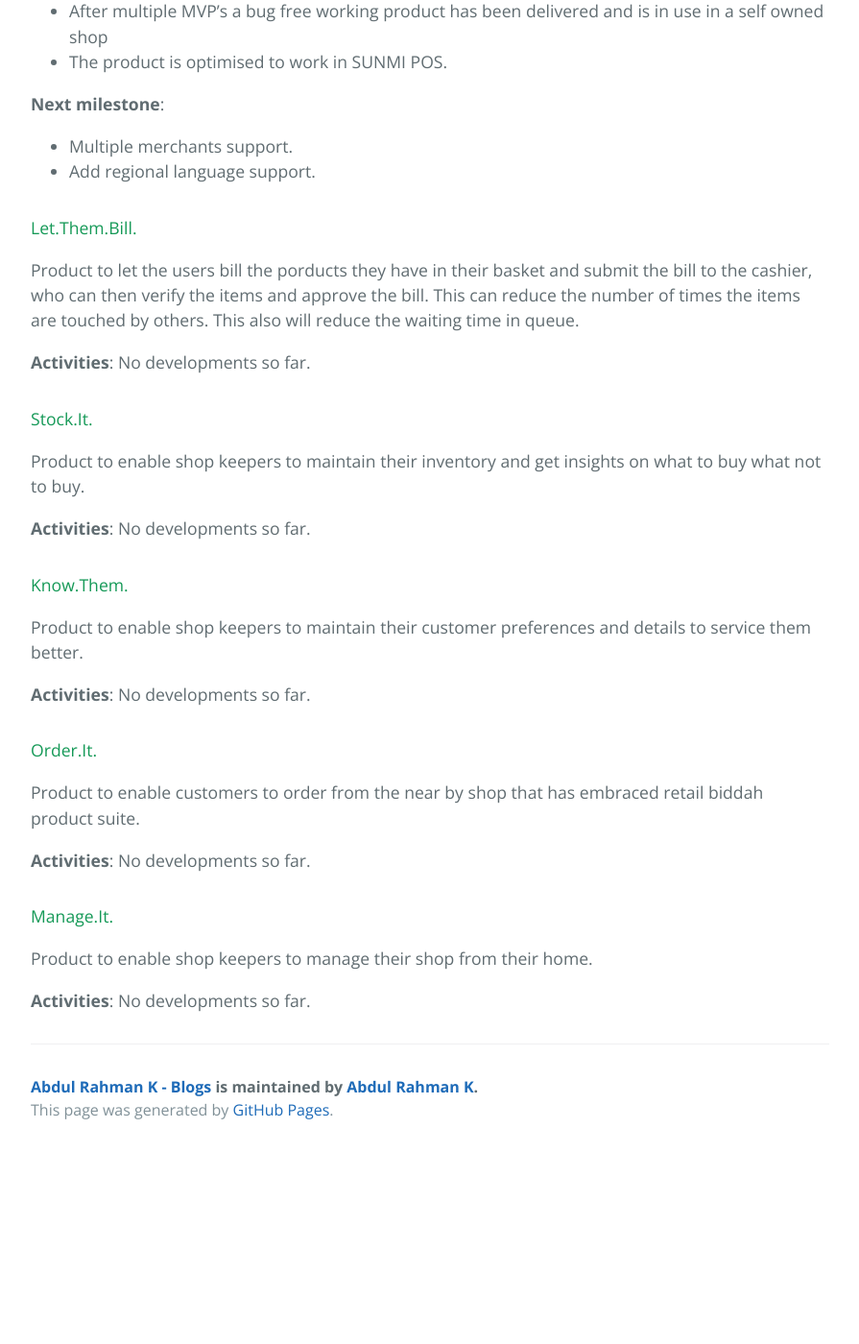
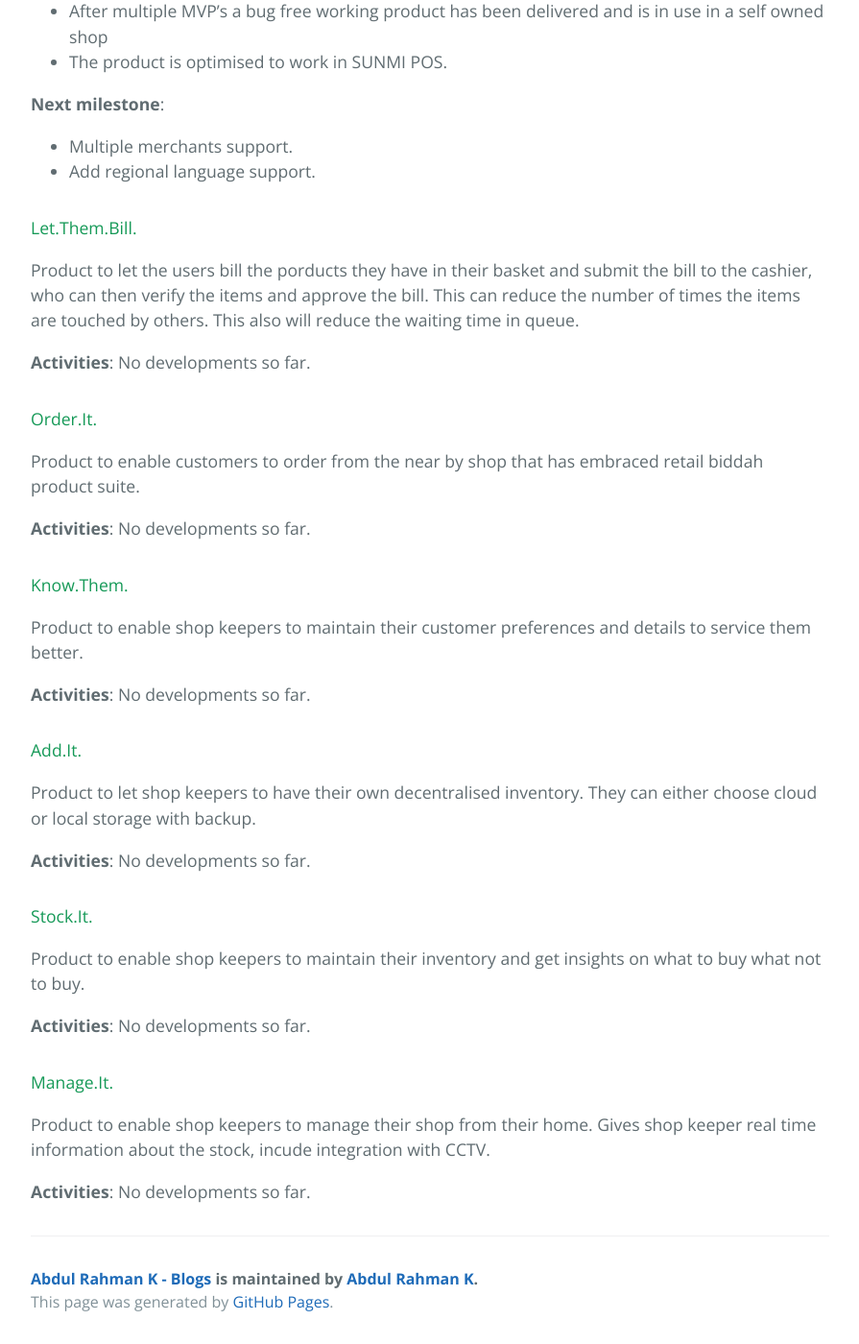
Before and after one commit to abdulrahmank/abdulrahmank.github.io, a Jekyll site: the page built from _posts/2020-10-10-retail-biddah.markdown, in a window 1280 px wide and 1400 px high, scrolled down 2254 px. Shown: the whole window at 96% size, without its empty margins (192-1087 px from the left). Built offline with Jekyll 4.4.1, drawn with Linux system fonts in a browser that asks for light colours; before the commit the page ends 3454 px from its top, so only the background shows below that.

Commit message:
Update 2020-10-10-retail-biddah.markdown

```diff
--- a/_posts/2020-10-10-retail-biddah.markdown
+++ b/_posts/2020-10-10-retail-biddah.markdown
@@ -69,9 +69,9 @@ This can reduce the number of times the items are touched by others. This also w
 **Activities**:
 No developments so far.
 
-#### Stock.It.
+#### Order.It.
 
-Product to enable shop keepers to maintain their inventory and get insights on what to buy what not to buy.
+Product to enable customers to order from the near by shop that has embraced retail biddah product suite.
 
 **Activities**:
 No developments so far.
@@ -83,16 +83,23 @@ Product to enable shop keepers to maintain their customer preferences and detail
 **Activities**:
 No developments so far.
 
-#### Order.It.
+#### Add.It.
 
-Product to enable customers to order from the near by shop that has embraced retail biddah product suite.
+Product to let shop keepers to have their own decentralised inventory. They can either choose cloud or local storage with backup.
+
+**Activities**:
+No developments so far.
+
+#### Stock.It.
+
+Product to enable shop keepers to maintain their inventory and get insights on what to buy what not to buy.
 
 **Activities**:
 No developments so far.
 
 #### Manage.It.
 
-Product to enable shop keepers to manage their shop from their home.
+Product to enable shop keepers to manage their shop from their home. Gives shop keeper real time information about the stock, incude integration with CCTV.
 
 **Activities**:
 No developments so far.
```
